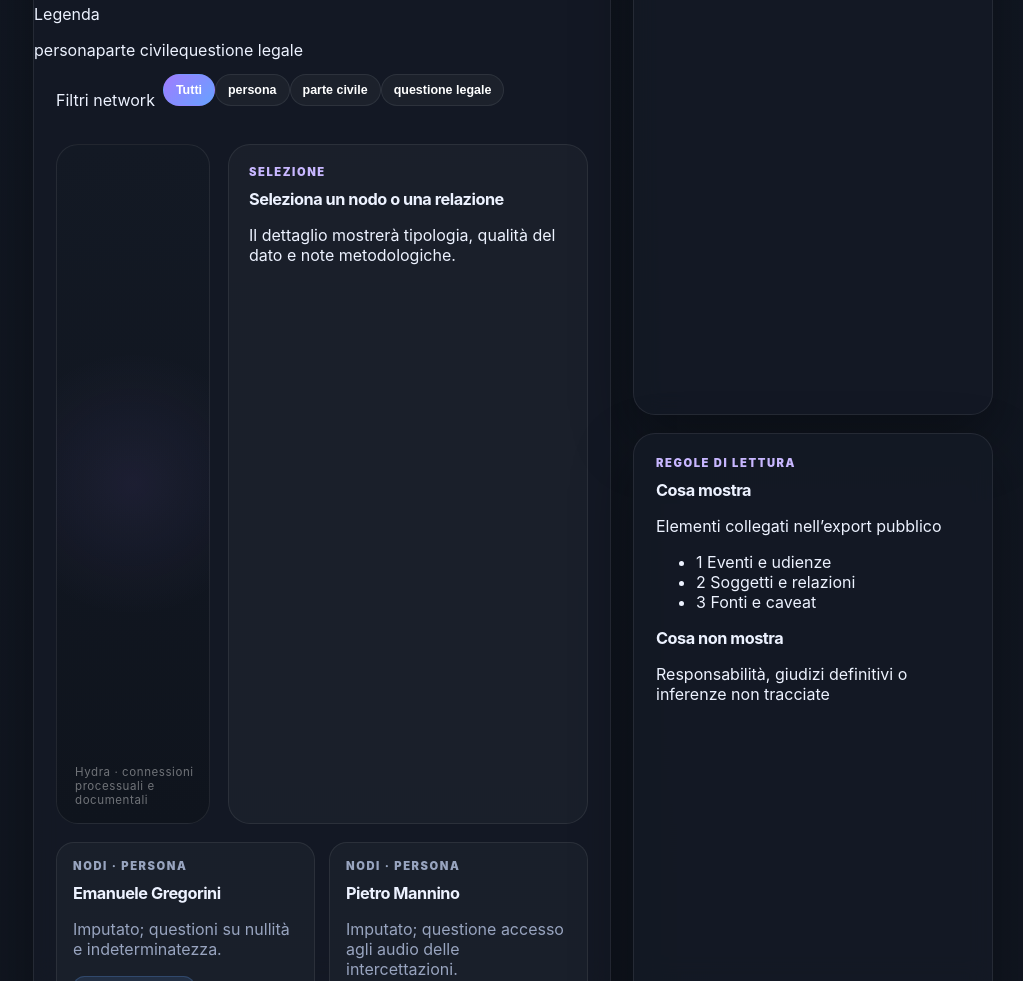
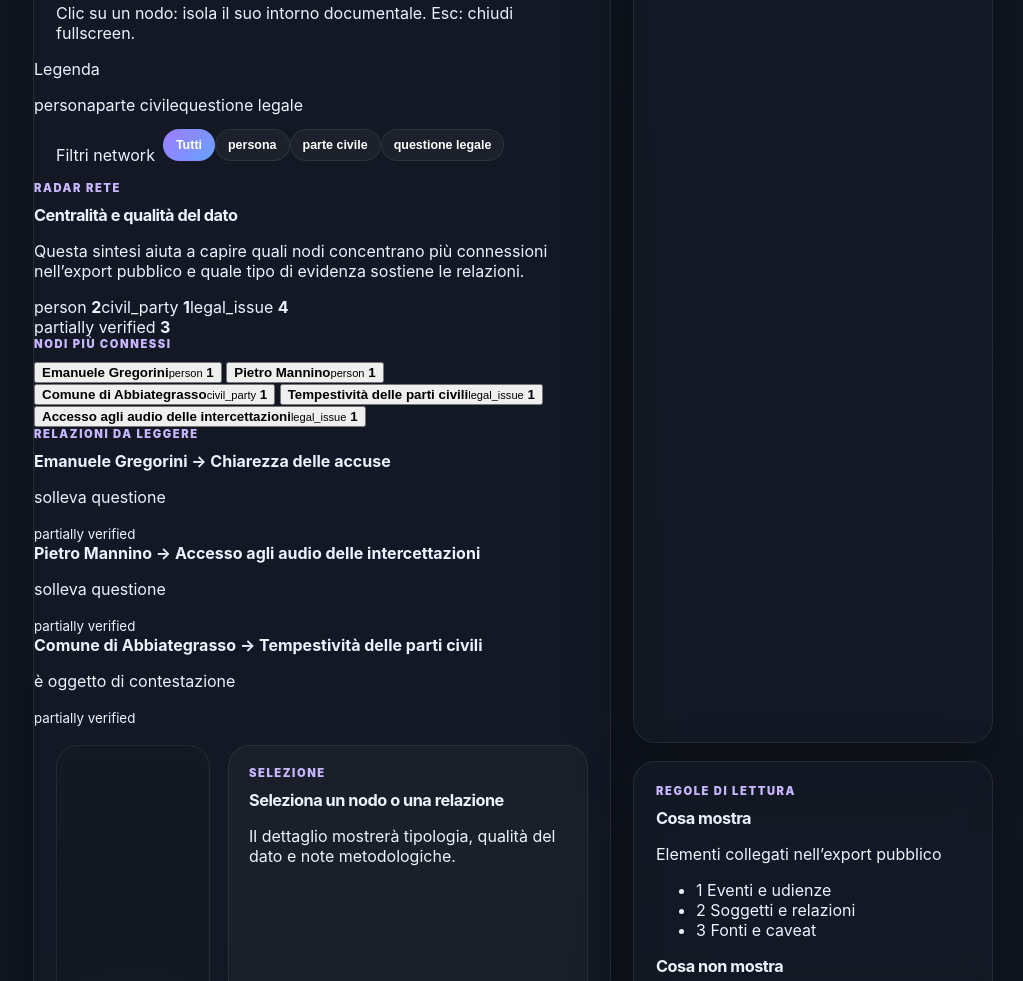
Before and after one commit to colazeta/hydra-public, a React app: page index.html in a window 1280 px wide. Shown: the part 3110-4091 px from the top of the page, without its empty margins (257-1280 px from the left). Built offline with nearby package versions, Linux system fonts and the light colour scheme.

Commit message:
Load investigative layer in public atlas

```diff
--- a/index.html
+++ b/index.html
@@ -36,6 +36,6 @@
     </main>
     <footer class="footer"><p>Hydra Public · ricostruzione attribuita, non verbale ufficiale.</p></footer>
   </div>
-  <script src="app.js"></script><script src="network-enhancements.js"></script><script src="network-focus-bridge.js"></script>
+  <script src="app.js"></script><script src="network-enhancements.js"></script><script src="network-focus-bridge.js"></script><script src="investigative-layer.js"></script>
 </body>
 </html>
```
